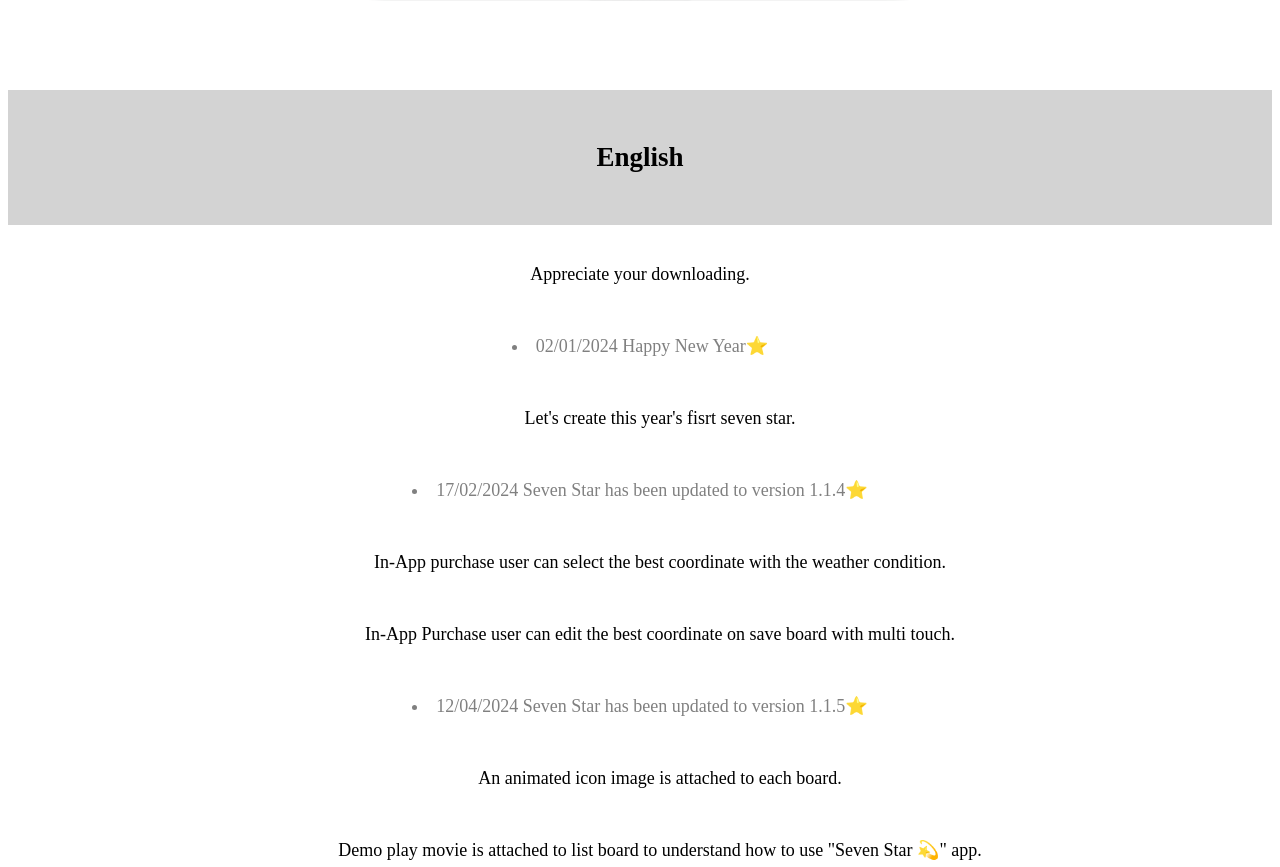
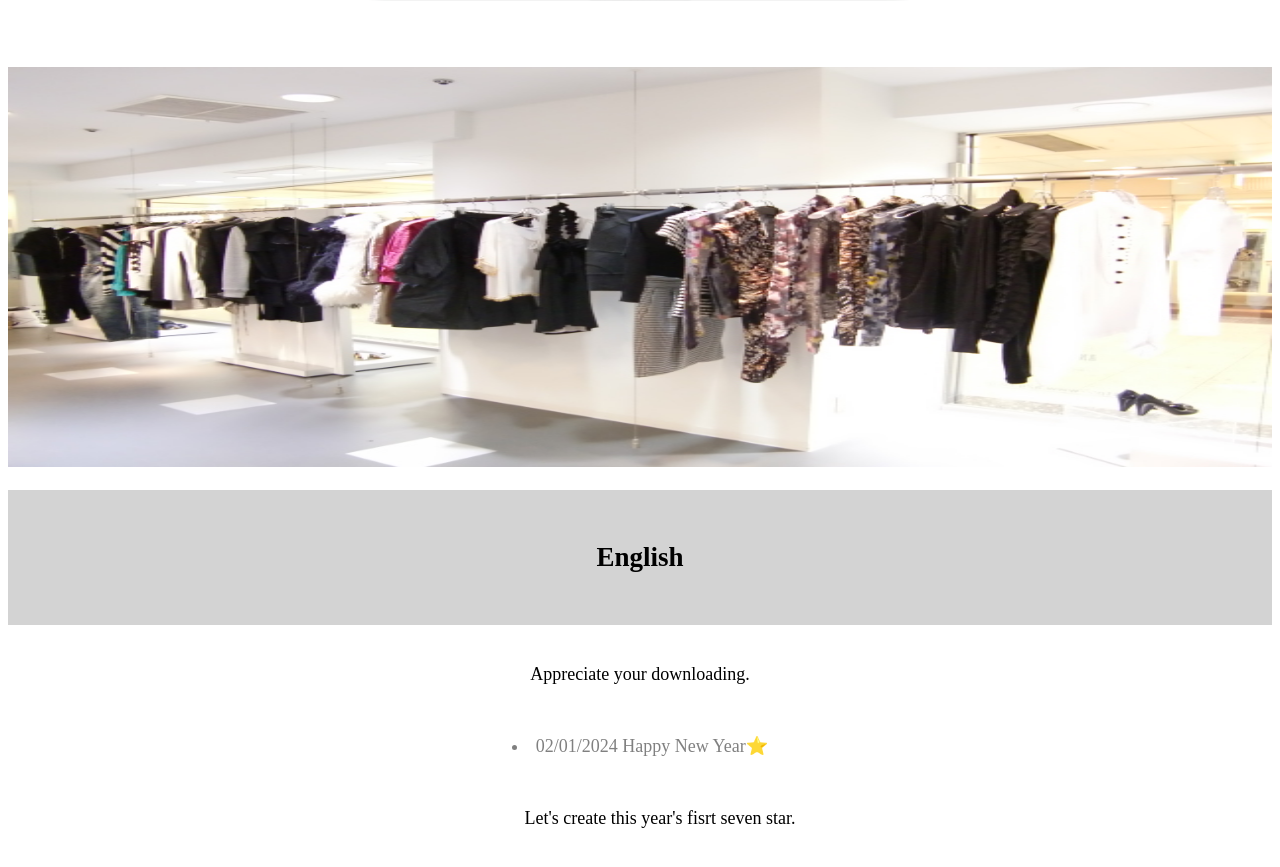
Before and after one commit to kensuke-style-x/info, a plain HTML site: page index.html in a window 1280 px wide. Shown: the part 1626-2493 px from the top of the page. Drawn offline with Linux system fonts and the light colour scheme; a script that the page names is missing.

Commit message:
Update index.html

```diff
--- a/index.html
+++ b/index.html
@@ -15,6 +15,8 @@
     html {
       font-size: large;
     }
+
+
 
 /*     body{
        background-image: url("CIMG7114.JPG");
@@ -67,6 +69,12 @@
       margin: 0 auto; */
     }
 
+    .Background{
+        width: 100%;
+        height:400px;
+      background-position: bottom right,left, right;
+    }
+
     .Image{
       display: block;
       margin: 0 auto;
@@ -75,6 +83,7 @@
   </head>
   <body>
   <img class = "Star" src = "Star Search Animation.gif">
+  <img class = "Background" src = "CIMG7114.JPG">
   <h2>English</h2>
   <p>Appreciate your downloading.</p>
   <li>02/01/2024 Happy New Year⭐️ </li>
```
